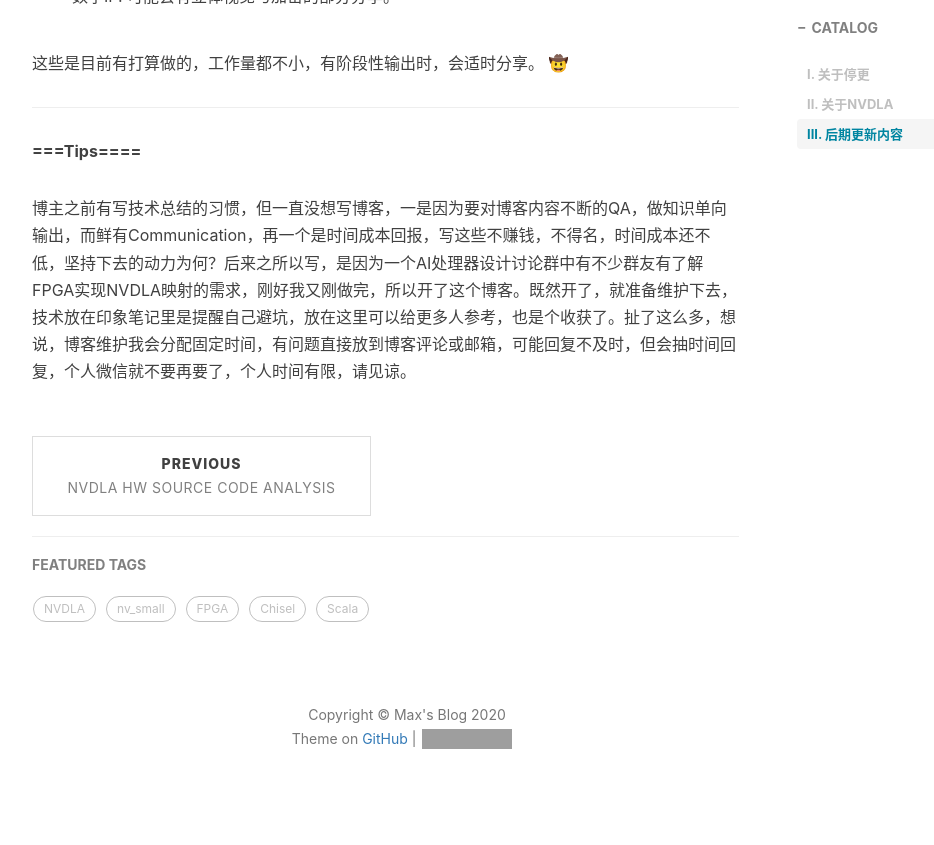
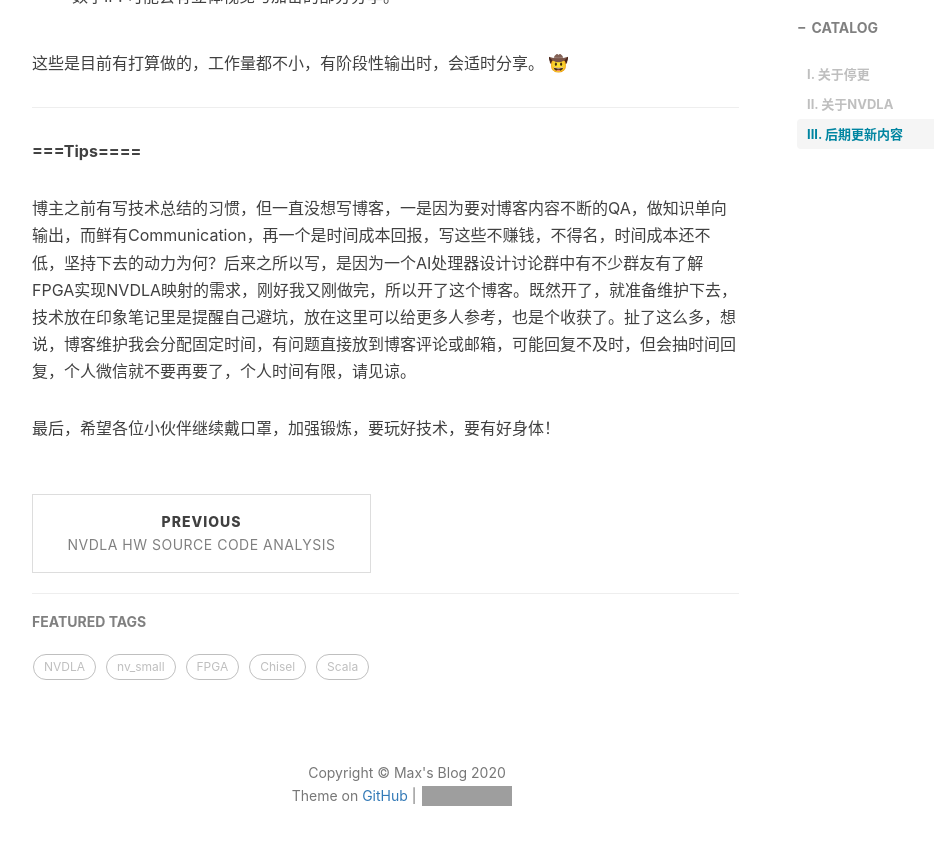
Before and after one commit to VVViy/VVViy.github.io, a Jekyll site: the page built from _posts/2020-04-06-recover.md, in a window 1280 px wide and 900 px high, scrolled down 1460 px. Shown: the top 845 px of the window, without its empty margins (233-1167 px from the left). Built offline with Jekyll 4.4.1, drawn with Linux system fonts in a browser that asks for light colours; nearby versions of some CDN libraries; emoji names are drawn with the system emoji font; comment, search, counter and statistics services are not loaded; grey boxes are pictures that could not be loaded.

Commit message:
Update 2020-04-06-recover.md

```diff
--- a/_posts/2020-04-06-recover.md
+++ b/_posts/2020-04-06-recover.md
@@ -34,3 +34,5 @@ tags:
 **===Tips====**
 
 博主之前有写技术总结的习惯，但一直没想写博客，一是因为要对博客内容不断的QA，做知识单向输出，而鲜有Communication，再一个是时间成本回报，写这些不赚钱，不得名，时间成本还不低，坚持下去的动力为何？后来之所以写，是因为一个AI处理器设计讨论群中有不少群友有了解FPGA实现NVDLA映射的需求，刚好我又刚做完，所以开了这个博客。既然开了，就准备维护下去，技术放在印象笔记里是提醒自己避坑，放在这里可以给更多人参考，也是个收获了。扯了这么多，想说，博客维护我会分配固定时间，有问题直接放到博客评论或邮箱，可能回复不及时，但会抽时间回复，个人微信就不要再要了，个人时间有限，请见谅。
+
+最后，希望各位小伙伴继续戴口罩，加强锻炼，要玩好技术，要有好身体！
```
